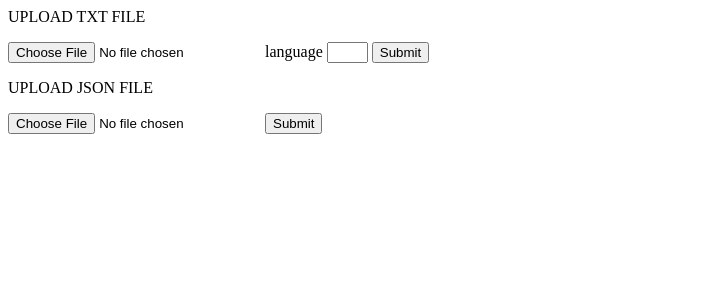
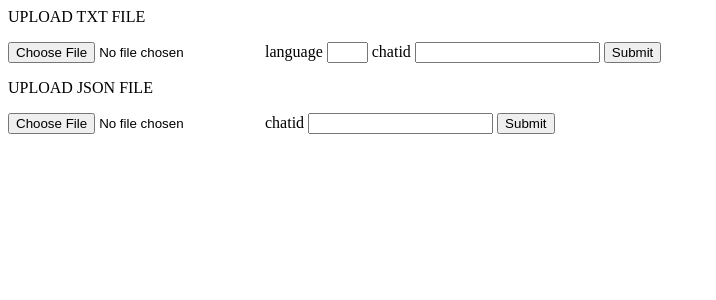
Before and after one commit to blastbeng/DiscordVoiceBotServer, a Flask app: page /upload in a window 1280 px wide. Shown: the top 300 px of the page, without its empty margins (0-716 px from the left). Run offline with Flask 2, Linux system fonts and the light colour scheme; parts of the project's set-up code (start-up, migrations or seed data) failed here and were passed over.

Commit message:
parametrized

```diff
--- a/main.py
+++ b/main.py
@@ -48,6 +48,7 @@ nstext = api.namespace('chatbot_text', 'Accumulators Chatbot Text APIs')
 
 parserinsult = reqparse.RequestParser()
 parserinsult.add_argument("text", type=str)
+parserinsult.add_argument("chatid", type=str)
 
 def get_response_str(text: str):
     r = Response(response=text, status=200, mimetype="text/xml")
@@ -59,57 +60,57 @@ def get_response_json(text: str):
     r.headers["Content-Type"] = "application/json; charset=utf-8"
     return r
 
-@nstext.route('/repeat/<string:text>')
+@nstext.route('/repeat/<string:text>/<string:chatid>')
 class TextRepeatClass(Resource):
   @cache.cached(timeout=3000, query_string=True)
-  def get (self, text: str):
+  def get (self, text: str, chatid: str):
     return text
 
-@nstext.route('/repeat/learn/<string:text>')
+@nstext.route('/repeat/learn/<string:text>/<string:chatid>')
 class TextRepeatLearnClass(Resource):
   @cache.cached(timeout=3000, query_string=True)
-  def get (self, text: str):
-    #chatbot.get_response(text)
-    threading.Timer(0, chatbot.get_response, args=[text]).start()
+  def get (self, text: str, chatid: str):
+    #get_chatbot_by_id(chatid).get_response(text)
+    threading.Timer(0, get_chatbot_by_id(chatid).get_response, args=[text]).start()
     return get_response_str(text)
 
-@nstext.route('/repeat/learn/user/<string:user>/<string:text>')
+@nstext.route('/repeat/learn/user/<string:user>/<string:text>/<string:chatid>')
 class AudioRepeatLearnUserClass(Resource):
   @cache.cached(timeout=3000, query_string=True)
-  def get (self, user: str, text: str):
+  def get (self, user: str, text: str, chatid: str):
     if user in previousMessages:
-      utils.learn(previousMessages[user], text, chatbot)
+      utils.learn(previousMessages[user], text, get_chatbot_by_id(chatid))
     previousMessages[user] = text
     return send_file(utils.get_tts(text), attachment_filename='audio.wav', mimetype='audio/x-wav')
 
-@nstext.route('/ask/<string:text>')
+@nstext.route('/ask/<string:text>/<string:chatid>')
 class TextAskClass(Resource):
-  def get (self, text: str):
-    return get_response_str(chatbot.get_response(text).text)
+  def get (self, text: str, chatid: str):
+    return get_response_str(get_chatbot_by_id(chatid).get_response(text).text)
 
-@nstext.route('/ask/user/<string:user>/<string:text>')
+@nstext.route('/ask/user/<string:user>/<string:text>/<string:chatid>')
 class TextAskUserClass(Resource):
-  def get (self, user: str, text: str):
+  def get (self, user: str, text: str, chatid: str):
     dolearn = False;
     if user not in previousMessages:
       dolearn=True
-    chatbot_response = chatbot.get_response(text, learn=dolearn).text
+    chatbot_response = get_chatbot_by_id(chatid).get_response(text, learn=dolearn).text
     if user in previousMessages:
-      utils.learn(previousMessages[user], text, chatbot)
+      utils.learn(previousMessages[user], text, get_chatbot_by_id(chatid))
     previousMessages[user] = chatbot_response
     return get_response_str(chatbot_response)
 
-@nstext.route('/search/<string:text>')
+@nstext.route('/search/<string:text>/<string:chatid>')
 class TextSearchClass(Resource):
   @cache.cached(timeout=3000, query_string=True)
-  def get (self, text: str):
+  def get (self, text: str, chatid: str):
     return get_response_str(utils.wiki_summary(text))
 
-@nstext.route('/learn/<string:text>/<string:response>')
+@nstext.route('/learn/<string:text>/<string:response>/<string:chatid>')
 class TextLearnClass(Resource):
   @cache.cached(timeout=10, query_string=True)
-  def get (self, text: str, response: str):
-    utils.learn(text, response, chatbot)
+  def get (self, text: str, response: str, chatid: str):
+    utils.learn(text, response, get_chatbot_by_id(chatid))
     return "Ho imparato: " + text + " => " + response
 
 @nstext.route('/insult')
@@ -117,8 +118,9 @@ class TextInsultClass(Resource):
   @api.expect(parserinsult)
   def get (self):
     sentence = insults.get_insults()
-    #chatbot.get_response(sentence)
-    threading.Timer(0, chatbot.get_response, args=[sentence]).start()
+    #get_chatbot_by_id(chatid).get_response(sentence)
+    chatid = request.args.get("chatid")
+    threading.Timer(0, get_chatbot_by_id(chatid).get_response, args=[sentence]).start()
     text = request.args.get("text")
     if text and text != '' and text != 'none':
       sentence = text + " " + sentence
@@ -139,43 +141,43 @@ class TextTournamentRegenClass(Resource):
 
 nsaudio = api.namespace('chatbot_audio', 'Accumulators Chatbot TTS audio APIs')
 
-@nsaudio.route('/repeat/<string:text>')
+@nsaudio.route('/repeat/<string:text>/<string:chatid>')
 class AudioRepeatClass(Resource):
   @cache.cached(timeout=3000, query_string=True)
-  def get (self, text: str):
+  def get (self, text: str, chatid: str):
     return send_file(utils.get_tts(text), attachment_filename='audio.wav', mimetype='audio/x-wav')
 
-@nsaudio.route('/repeat/learn/<string:text>')
+@nsaudio.route('/repeat/learn/<string:text>/<string:chatid>')
 class AudioRepeatLearnClass(Resource):
   @cache.cached(timeout=3000, query_string=True)
-  def get (self, text: str):
-    #chatbot.get_response(text)
-    threading.Timer(0, chatbot.get_response, args=[text]).start()
+  def get (self, text: str, chatid: str):
+    #get_chatbot_by_id(chatid).get_response(text)
+    threading.Timer(0, get_chatbot_by_id(chatid).get_response, args=[text]).start()
     return send_file(utils.get_tts(text), attachment_filename='audio.wav', mimetype='audio/x-wav')
 
-@nsaudio.route('/repeat/learn/user/<string:user>/<string:text>')
+@nsaudio.route('/repeat/learn/user/<string:user>/<string:text>/<string:chatid>')
 class AudioRepeatLearnUserClass(Resource):
   @cache.cached(timeout=3000, query_string=True)
-  def get (self, user: str, text: str):
+  def get (self, user: str, text: str, chatid: str):
     if user in previousMessages:
-      utils.learn(previousMessages[user], text, chatbot)
+      utils.learn(previousMessages[user], text, get_chatbot_by_id(chatid))
     previousMessages[user] = text
     return send_file(utils.get_tts(text), attachment_filename='audio.wav', mimetype='audio/x-wav')
 
-@nsaudio.route('/ask/<string:text>')
+@nsaudio.route('/ask/<string:text>/<string:chatid>')
 class AudioAskClass(Resource):
-  def get (self, text: str):
-    return send_file(utils.get_tts(chatbot.get_response(text).text), attachment_filename='audio.wav', mimetype='audio/x-wav')
+  def get (self, text: str, chatid: str):
+    return send_file(utils.get_tts(get_chatbot_by_id(chatid).get_response(text).text), attachment_filename='audio.wav', mimetype='audio/x-wav')
 
-@nsaudio.route('/ask/user/<string:user>/<string:text>')
+@nsaudio.route('/ask/user/<string:user>/<string:text>/<string:chatid>')
 class AudioAskUserClass(Resource):
-  def get (self, user: str, text: str):
+  def get (self, user: str, text: str, chatid: str):
     dolearn = False;
     if user not in previousMessages:
       dolearn=True
-    chatbot_response = chatbot.get_response(text, learn=dolearn).text
+    chatbot_response = get_chatbot_by_id(chatid).get_response(text, learn=dolearn).text
     if user in previousMessages:
-      utils.learn(previousMessages[user], text, chatbot)
+      utils.learn(previousMessages[user], text, get_chatbot_by_id(chatid))
     previousMessages[user] = chatbot_response
     return send_file(utils.get_tts(chatbot_response), attachment_filename='audio.wav', mimetype='audio/x-wav')
 
@@ -190,12 +192,12 @@ class AudioAskUserClass(Resource):
 #    else:
 #      thread_wait = threading.Thread(target=thread_wait, args=(countdown,))
 #      thread_wait.start()
-#      return send_file(utils.get_tts(chatbot.get_response(text).text), attachment_filename='audio.wav', mimetype='audio/x-wav')
+#      return send_file(utils.get_tts(get_chatbot_by_id(chatid).get_response(text).text), attachment_filename='audio.wav', mimetype='audio/x-wav')
 
-@nsaudio.route('/search/<string:text>')
+@nsaudio.route('/search/<string:text>/<string:chatid>')
 class AudioSearchClass(Resource):
   @cache.cached(timeout=10, query_string=True)
-  def get (self, text: str):
+  def get (self, text: str, chatid: str):
     return send_file(utils.get_tts(utils.wiki_summary(text)), attachment_filename='audio.wav', mimetype='audio/x-wav')
 
 @nsaudio.route('/insult')
@@ -203,8 +205,9 @@ class AudioInsultClass(Resource):
   @api.expect(parserinsult)
   def get (self):
     sentence = insults.get_insults()
-    #chatbot.get_response(sentence)
-    threading.Timer(0, chatbot.get_response, args=[sentence]).start()
+    #get_chatbot_by_id(chatid).get_response(sentence)
+    chatid = request.args.get("chatid")
+    threading.Timer(0, get_chatbot_by_id(chatid).get_response, args=[sentence]).start()
     text = request.args.get("text")
     if text and text != '' and text != 'none':
       sentence = text + " " + sentence
@@ -293,7 +296,7 @@ nsimages = api.namespace('images', 'Accumulators Images APIs')
 @nsimages.route('/search/<string:words>')
 class AudioSearchClass(Resource):
   def get (self, words: str):
-    threading.Timer(0, chatbot.get_response, args=[words]).start()
+    #threading.Timer(0, get_chatbot_by_id(chatid).get_response, args=[words]).start()
     bytes_img, attachment_filename, mimetype = image.search(words)
     return send_file(bytes_img, attachment_filename=attachment_filename, mimetype=mimetype)
 
@@ -315,58 +318,47 @@ class AudioSearchClass(Resource):
 #  sched.add_job(twitter.scrape, 'interval', args=[tw_search,50], hours=2, id=tw_search)
 
 
-nswebhook = api.namespace('webhooks', 'Accumulators Webhooks APIs')
+#nswebhook = api.namespace('webhooks', 'Accumulators Webhooks APIs')
 
-@nswebhook.route('/test', methods=['POST'])
-class WebhookTest(Resource):
-  def webhook():
-    if request.method == 'POST':
-      print("Data received from Webhook is: ", request.json)
-    return "Webhook received!"
+#@nswebhook.route('/test', methods=['POST'])
+#class WebhookTest(Resource):
+#  def webhook():
+#    if request.method == 'POST':
+#      print("Data received from Webhook is: ", request.json)
+#    return "Webhook received!"
 
 
 
 nsutils = api.namespace('utils', 'AccumulatorsUtils APIs')
 
-@nsutils.route('/sentence/extract')
-class UtilsExtractSentences(Resource):
-  def get (self):
-    #return get_response_str(utils.extract_sentences_from_chatbot('./config/sentences.txt', None, True))
-    utils.extract_sentences_from_chatbot('./config/sentences.txt', None, True, None)
-    return send_file('./config/sentences.txt', attachment_filename='sentences.txt', mimetype='text/plain')
-
-@nsutils.route('/sentence/random')
-class UtilsRandomSentences(Resource):
-  def get (self):
-    return get_response_str(MarkoviPy('./config/sentences.txt', random.randint(2, 3)).generate_sentence())
-
-@nsutils.route('/sentence/populate/<int:count>')
+@nsutils.route('/sentence/populate/<int:count>/<string:chatid>')
 class UtilsPopulateSentences(Resource):
-  def get (self, count: int):
-    threading.Timer(0, utils.populate_new_sentences, args=[chatbot, count, None, False]).start()
+  def get (self, count: int, chatid: str):
+    threading.Timer(0, utils.populate_new_sentences, args=[get_chatbot_by_id(chatid), count, None, False]).start()
     return "Starting thread populate_new_sentences with parameters: " + str(count) + ", None. Watch the logs."
 
-@nsutils.route('/sentence/populate/parsed/<int:count>/<string:word>')
+@nsutils.route('/sentence/populate/parsed/<int:count>/<string:word>/<string:chatid>')
 class UtilsPopulateSentencesParsed(Resource):
-  def get (self, count: int, word: str):
-    threading.Timer(0, utils.populate_new_sentences, args=[chatbot, count, word, False]).start()
+  def get (self, count: int, word: str, chatid: str):
+    threading.Timer(0, utils.populate_new_sentences, args=[get_chatbot_by_id(chatid), count, word, False]).start()
     return "Starting thread populate_new_sentences with parameters: " + str(count) + ", " + word + ". Watch the logs."
 
-@nsutils.route('/sentence/populate/parsed/api/<string:word>')
+@nsutils.route('/sentence/populate/parsed/api/<string:word>/<string:chatid>')
 class UtilsPopulateSentencesParsedApi(Resource):
-  def get (self, word: str):
-    return get_response_str(utils.populate_new_sentences(chatbot, 5, word, True))
+  def get (self, word: str, chatid: str):
+    return get_response_str(utils.populate_new_sentences(get_chatbot_by_id(chatid), 5, word, True))
 
-@nsutils.route('/sentence/populate/api')
+@nsutils.route('/sentence/populate/api/<string:chatid>')
 class UtilsPopulateSentencesApi(Resource):
-  def get (self):
-    return get_response_str(utils.populate_new_sentences(chatbot, 5, None, True))
+  def get (self, chatid: str):
+    return get_response_str(utils.populate_new_sentences(get_chatbot_by_id(chatid), 5, None, True))
 
 @nsutils.route('/upload/trainfile/json')
 class UtilsTrainFile(Resource):
   def post (self):
     try:
-      threading.Timer(0, utils.train_json, args=[request.get_json(), chatbot]).start()
+      chatid = request.form.get("chatid")
+      threading.Timer(0, utils.train_json, args=[request.get_json(), get_chatbot_by_id(chatid)]).start()
       return get_response_str("Done. Watch the logs for errors.")
     except Exception as e:
       exc_type, exc_obj, exc_tb = sys.exc_info()
@@ -378,13 +370,14 @@ class UtilsTrainFile(Resource):
 class UtilsTrainFile(Resource):
   def post (self):
     try:
+      chatid = request.form.get("chatid")
       trf=request.files['trainfile']
       if not trf and allowed_file(trf):
         return get_response_str("Error! Please upload a trainfile.txt")
       else:
         trainfile=TMP_DIR + '/' + utils.get_random_string(24) + ".txt"
         trf.save(trainfile)
-        threading.Timer(0, utils.train_txt, args=[trainfile, chatbot, request.form.get("language")]).start()
+        threading.Timer(0, utils.train_txt, args=[trainfile, get_chatbot_by_id(chatid), request.form.get("language")]).start()
         return get_response_str("Done. Watch the logs for errors.")
     except Exception as e:
       exc_type, exc_obj, exc_tb = sys.exc_info()
@@ -396,11 +389,15 @@ class UtilsTrainFile(Resource):
 def upload_file():
    return render_template('upload.html')
 
+def get_chatbot_by_id(chatid: str):
+  if chatid not in chatbots_dict:
+    chatbots_dict[chatid] = utils.get_chatterbot(chatid, os.environ['TRAIN'] == "True")
+  return chatbots_dict[chatid]
+
 if not app.debug or os.environ.get("WERKZEUG_RUN_MAIN") == "true":
   previousMessages = {}
-  chatbot = utils.get_chatterbot('./config/trainfile-it.txt', './config/trainfile-en.txt', os.environ['TRAIN'] == "True")
-  utils.check_sentences_file_exists()
-  utils.extract_sentences_from_chatbot('./config/sentences.txt', None, True, None)
+  chatbots_dict = {}
+  #chatbot = utils.get_chatterbot(os.environ['TRAIN'] == "True")
   #twitter.create_empty_tables()
   tournament.create_empty_tables()
   cache.init_app(app)
@@ -413,13 +410,9 @@ if not app.debug or os.environ.get("WERKZEUG_RUN_MAIN") == "true":
 def scrape_jokes():
   utils.scrape_jokes()
 
-@scheduler.task('interval', id='extract_sentences', hours=24, misfire_grace_time=900)
-def extract_sentences():
-  utils.extract_sentences_from_chatbot('./config/sentences.txt', None, True, None)
-
-@scheduler.task('cron', id='populate_sentences', hour=4, minute=10, second=0, misfire_grace_time=900)
-def populate_sentences():
-  print(utils.populate_new_sentences(chatbot, 1000, None, False))
+#@scheduler.task('cron', id='populate_sentences', hour=4, minute=10, second=0, misfire_grace_time=900)
+#def populate_sentences():
+#  print(utils.populate_new_sentences(chatbot, 1000, None, False))
 
 if __name__ == '__main__':
   app.run()
--- a/templates/upload.html
+++ b/templates/upload.html
@@ -7,6 +7,9 @@
           <label for="language">language</label>
           <input type="text" id="language" name="language" required
                minlength="2" maxlength="2" size="2">
+          <label for="chatid">chatid</label>
+          <input type="text" id="chatid" name="chatid" required
+               minlength="1" maxlength="50" size="20">
           <input type = "submit"/>
        </form>
     </body>
@@ -15,6 +18,9 @@
           enctype = "multipart/form-data">
           <p>UPLOAD JSON FILE</p>
           <input type = "file" name = "trainfile" />
+          <label for="chatid">chatid</label>
+          <input type="text" id="chatid" name="chatid" required
+               minlength="1" maxlength="50" size="20">
           <input type = "submit"/>
        </form>
     </body>
```
Also changed, not shown: utils.py (+12 -29 lines), 2 other files.
